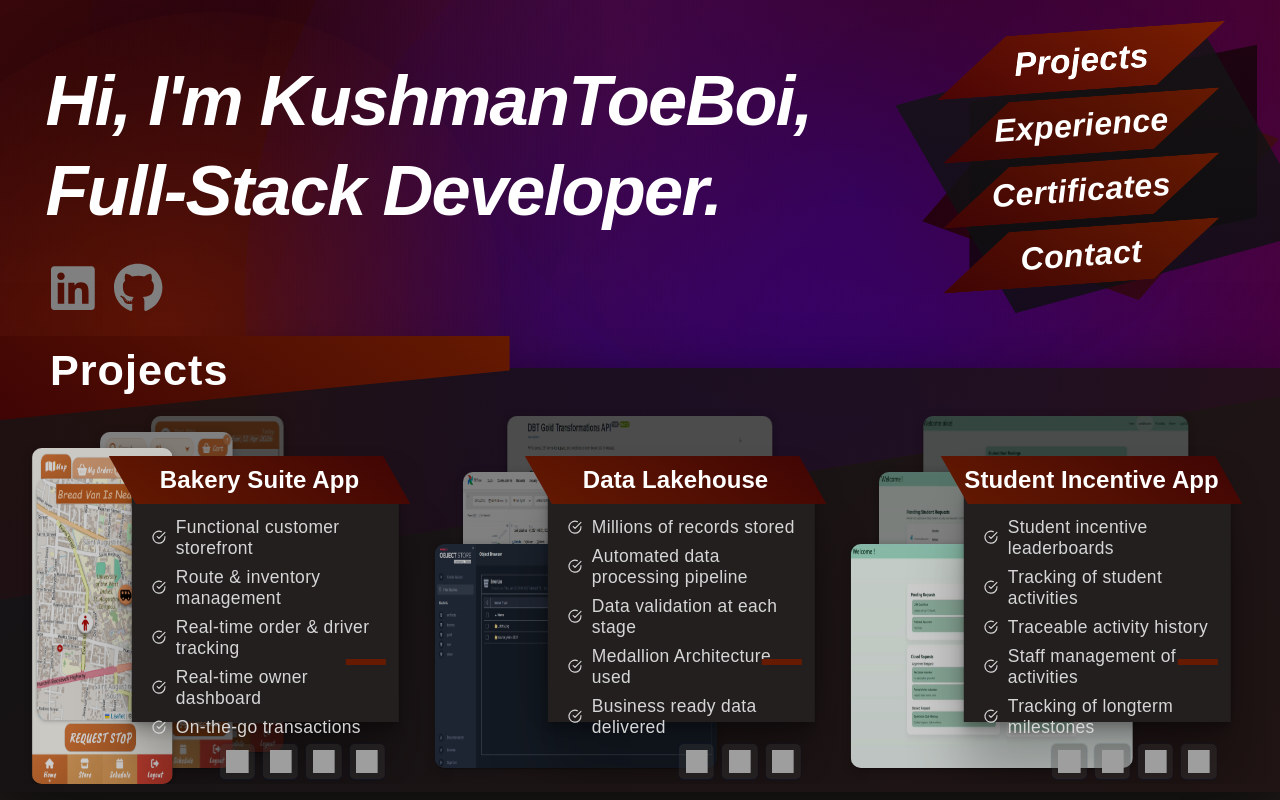
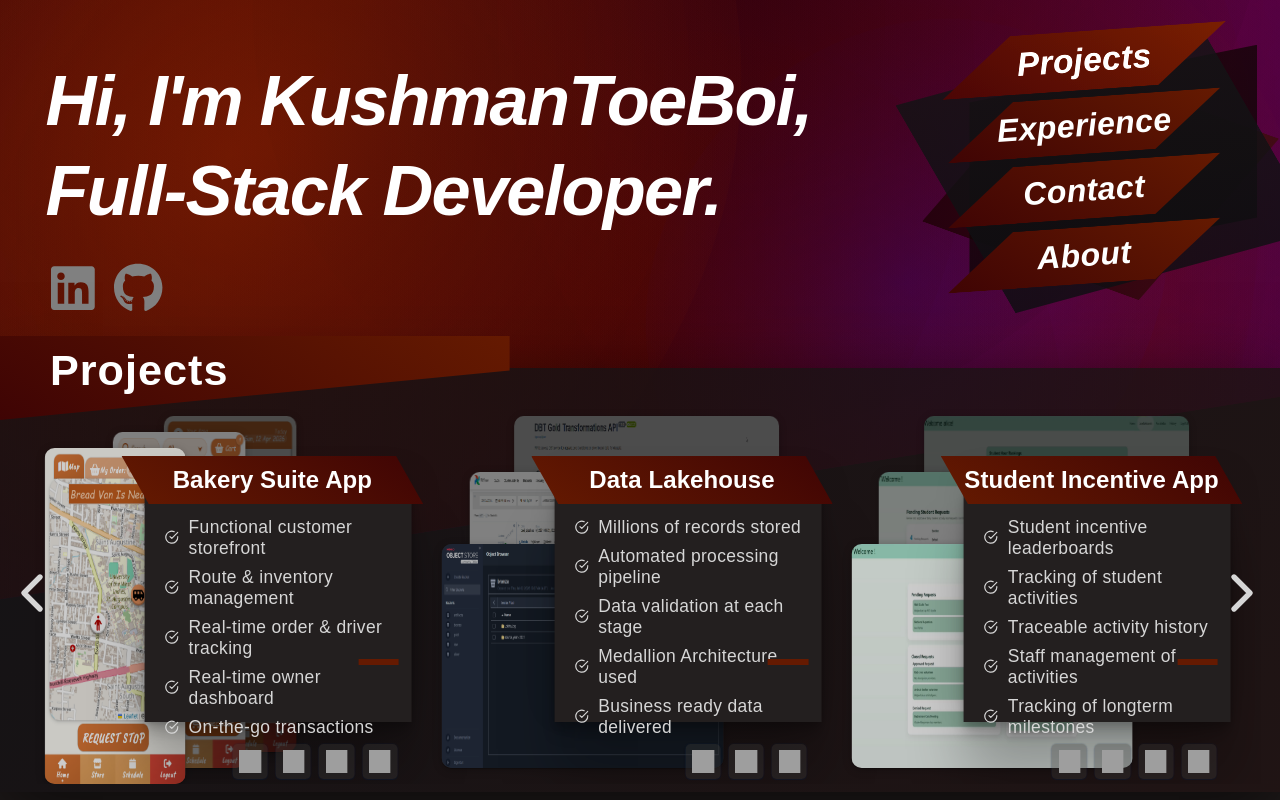
Before and after one commit to DatDereDaag/Portfolio, a React (Vite) app: page / in a window 1280 px wide. Shown: the top 800 px of the page. Built offline with nearby package versions, Linux system fonts and the light colour scheme; grey boxes are pictures that could not be loaded; a web font is replaced by a local one.

Commit message:
added: first design of slider carousel arrows

```diff
--- a/src/Components/Content Slider/index.scss
+++ b/src/Components/Content Slider/index.scss
@@ -54,6 +54,49 @@
     width: 100%;
     box-shadow: rgba(0, 0, 0, 0.56) 0px 22px 70px 4px;
 
+    .slider-arrow {
+      display: flex;
+      position: absolute;
+      top: 24vh;
+
+      text-align: center;
+      align-items: center;
+      justify-content: center;
+
+      font-size: 4rem;
+      font-weight: bolder;
+
+      border: none;
+      background-color: transparent;
+      color: $text-colour;
+
+      transition: all 0.2s ease;
+
+      z-index: 5;
+
+      &:hover {
+        cursor: pointer;
+        transform: scale(1.2);
+        filter: brightness(1.2);
+
+        background: #fa0a0a;
+        background: radial-gradient(
+          circle,
+          rgba(147, 145, 145, 0.188) 1%,
+          rgba(18, 15, 15, 0) 51%,
+          rgba(28, 26, 26, 0) 100%
+        );
+      }
+
+      &.left {
+        left: -0.5vw;
+      }
+
+      &.right {
+        right: 0vw;
+      }
+    }
+
     .slider {
       position: absolute;
       display: flex;
@@ -64,25 +107,22 @@
       justify-content: space-evenly;
 
       top: 2vh;
-      left: 50%;
+      left: 50.5%;
       transform: translateX(-50%);
 
       height: 50vh;
-      width: 98%;
+      width: 96%;
 
       gap: 1vw;
 
       z-index: 4;
 
-      overflow: hidden;
+      overflow-x: scroll;
+      overflow-y: hidden;
 
-      scrollbar-width: thin;
+      scrollbar-width: none;
       &::-webkit-scrollbar {
-        height: 6px;
-      }
-      &::-webkit-scrollbar-thumb {
-        background: rgba(255, 255, 255, 0.2);
-        border-radius: 10px;
+        display: none;
       }
     }
   }
--- a/src/Components/Content Slider/index.tsx
+++ b/src/Components/Content Slider/index.tsx
@@ -1,6 +1,8 @@
 import ProjectCard from "../Project Card";
 import "./index.scss";
 import { AnimatePresence, motion } from "framer-motion";
+
+import { FiChevronLeft, FiChevronRight } from "react-icons/fi";
 
 import projects from "../../data/projects.json";
 import { Project } from "../../types/project";
@@ -27,6 +29,12 @@ function ContentSlider({ selected }: ContentSliderProps) {
       </h1>
       <div className="divider"></div>
       <div className="content-background">
+        <button className="slider-arrow left">
+          <FiChevronLeft />
+        </button>
+        <button className="slider-arrow right">
+          <FiChevronRight />
+        </button>
         <div className="slider">
           {(projects as Project[]).map((project) => (
             <ProjectCard key={project.id} project={project} />
--- a/src/Components/Home/index.tsx
+++ b/src/Components/Home/index.tsx
@@ -19,7 +19,7 @@ function Home() {
   useEffect(() => {
     if (window.FinisherHeader) {
       new window.FinisherHeader({
-        count: 25,
+        count: 35,
         size: { min: 500, max: 1500, pulse: 0.6 },
         speed: { x: { min: 0.8, max: 1 }, y: { min: 0.1, max: 0.6 } },
         colors: {
--- a/src/Components/Nav Menu/index.tsx
+++ b/src/Components/Nav Menu/index.tsx
@@ -6,12 +6,7 @@ interface NavMenuProps {
 }
 
 function NavMenu({ selected, onSelect }: NavMenuProps) {
-  const sections: string[] = [
-    "Projects",
-    "Experience",
-    "Certificates",
-    "Contact",
-  ];
+  const sections: string[] = ["Projects", "Experience", "Contact", "About"];
 
   return (
     <>
--- a/src/data/projects.json
+++ b/src/data/projects.json
@@ -23,7 +23,7 @@
     "cardType": "desktop",
     "bullets": [
       "Millions of records stored",
-      "Automated data processing pipeline",
+      "Automated processing pipeline",
       "Data validation at each stage",
       "Medallion Architecture used",
       "Business ready data delivered"
```
